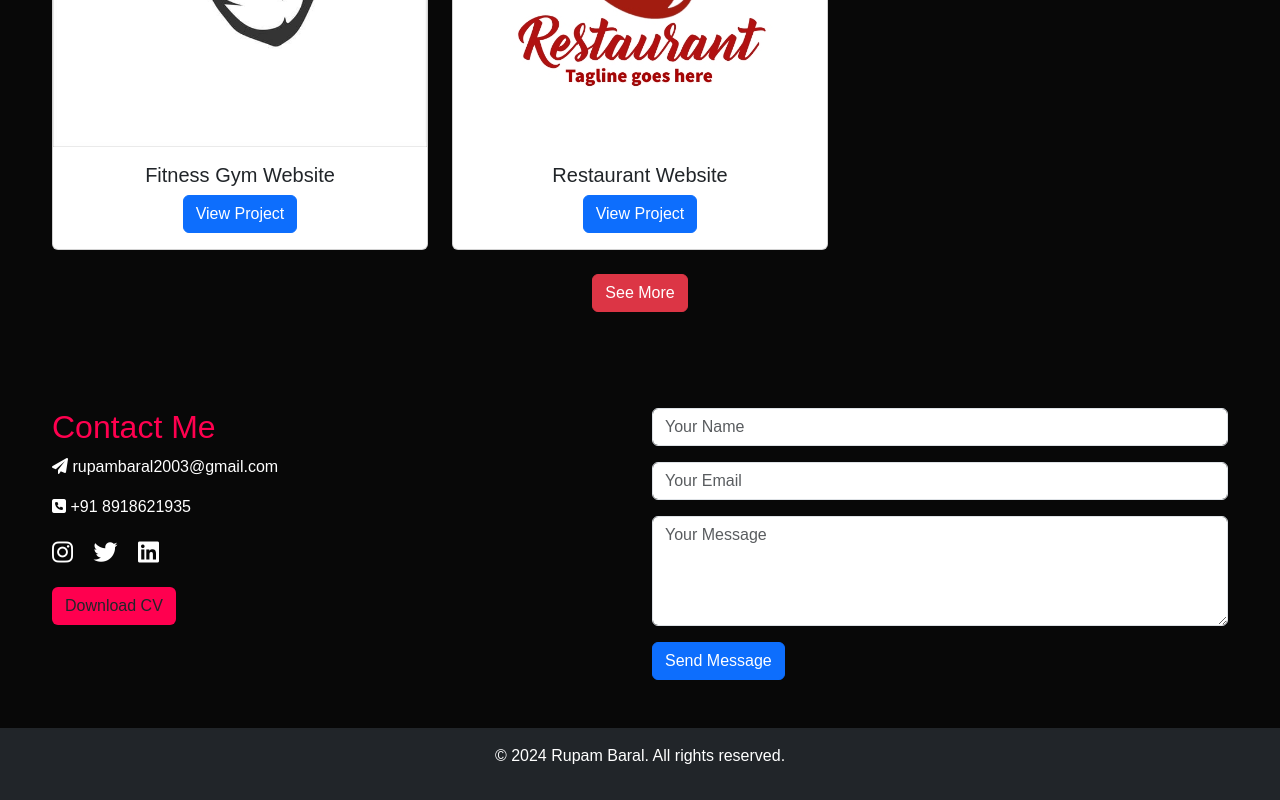
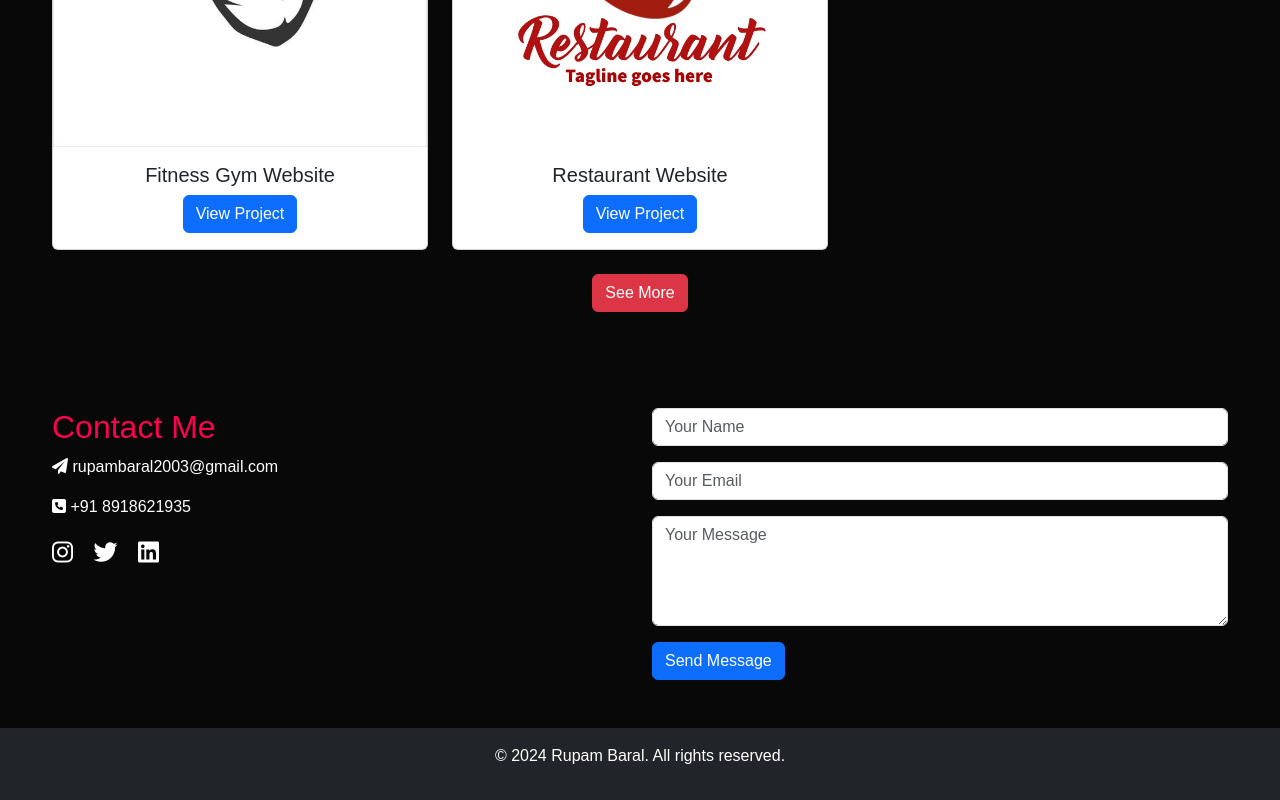
Before and after one commit to Rupam0034/portfolio-website-, a plain HTML site: page index.html in a window 1280 px wide. Shown: the part 2023-2823 px from the top of the page. Drawn offline with nearby package versions, Linux system fonts and the light colour scheme.

Commit message:
Update index.html

```diff
--- a/index.html
+++ b/index.html
@@ -217,7 +217,7 @@
                     <a href="#" class="text-white me-3"><i class="fa-brands fa-twitter"></i></a>
                     <a href="#" class="text-white me-3"><i class="fa-brands fa-linkedin"></i></a>
                 </div>
-                <a href="RUPAM CV1.pdf" download class="btn btn2 mt-3">Download CV</a>
+
             </div>
             <div class="col-md-6">
                 <form>
```
